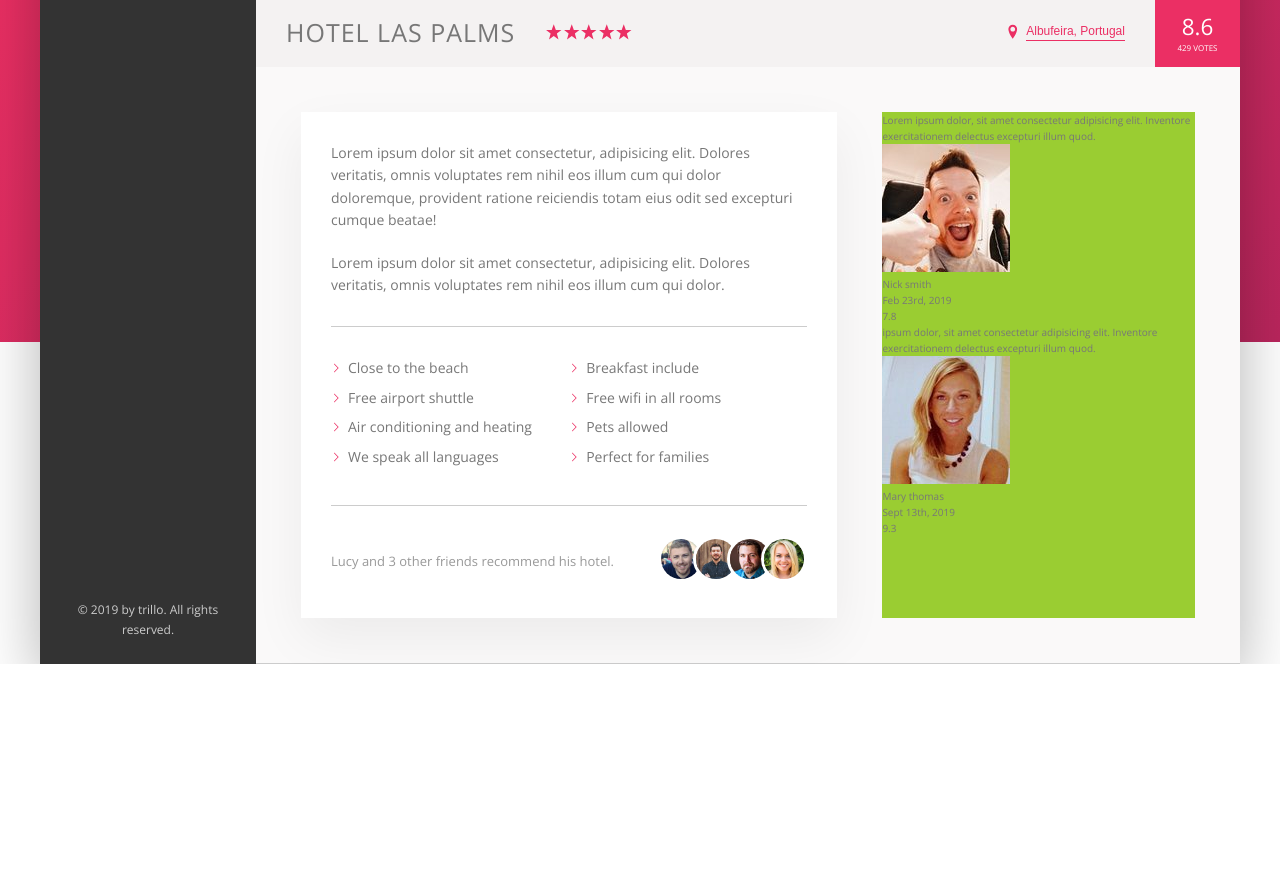
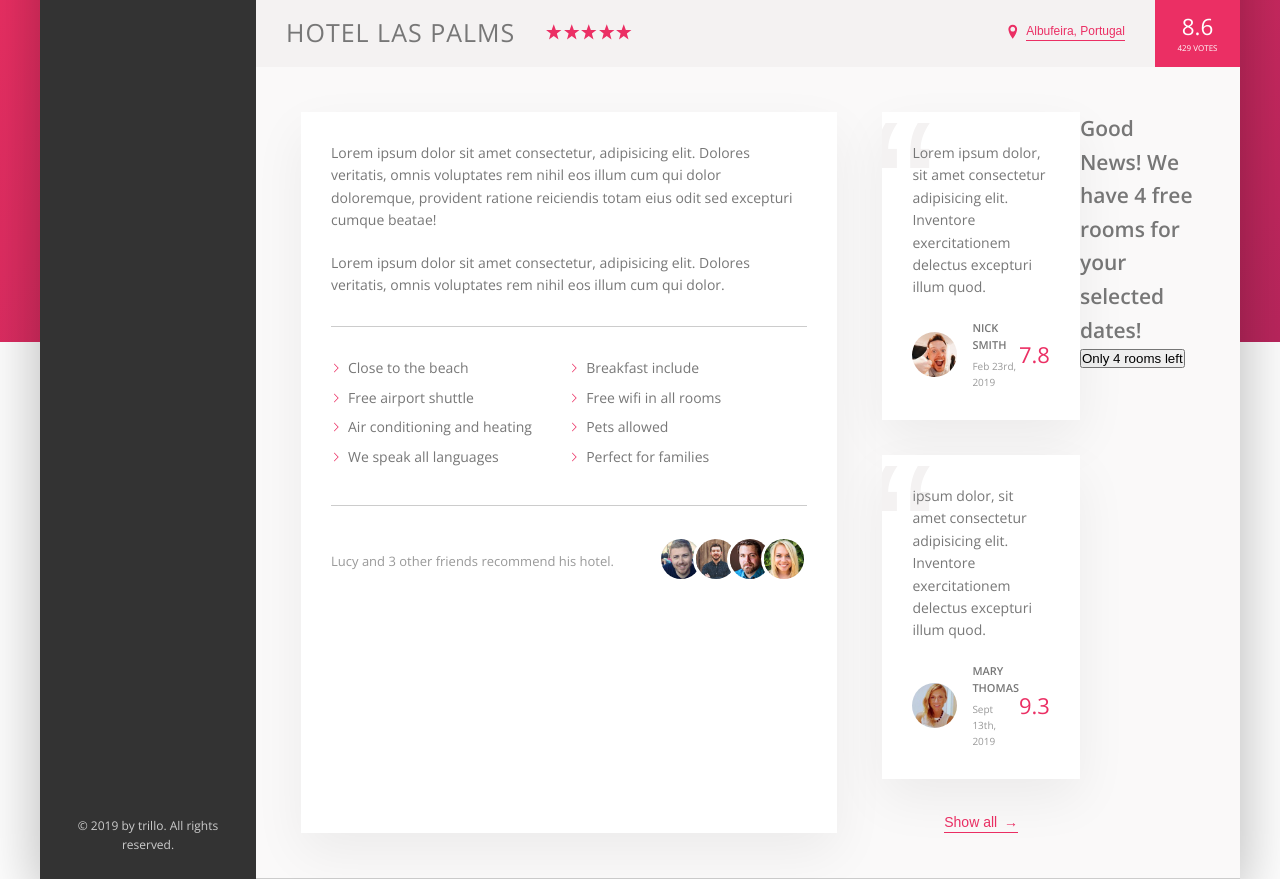
Before and after one commit to hiroshi0611/HotelSearch, a website: page index.html in a window 1280 px wide. Shown: the part 538-1417 px from the top of the page. Before the commit the page ends 1202 px from the top, so only its background shows below. Drawn offline with nearby package versions, Linux system fonts and the light colour scheme.

Commit message:
review section

```diff
--- a/index.html
+++ b/index.html
@@ -181,7 +181,7 @@
                                     <p class="review__user-name">Nick smith</p>
                                     <p class="review__user-date">Feb 23rd, 2019</p>
                                 </div>
-                                <div class="review_rating">7.8</div>
+                                <div class="review__rating">7.8</div>
                             </figcaption>
                         </figure>
                         <figure class="review">
@@ -195,9 +195,18 @@
                                     <p class="review__user-name">Mary thomas</p>
                                     <p class="review__user-date">Sept 13th, 2019</p>
                                 </div>
-                                <div class="review_rating">9.3</div>
+                                <div class="review__rating">9.3</div>
                             </figcaption>
                         </figure>
+                        <button class="btn-inline">Show all <span>&rarr;</span></button>
+                    </div>
+                    <div class="cta">
+                        <h2 class="cta__book-now">
+                            Good News! We have 4 free rooms for your selected dates!
+                        </h2>
+                        <button class="btn">
+                            Only 4 rooms left
+                        </button>
                     </div>
                 </div>
             </main>
--- a/sass/_components.scss
+++ b/sass/_components.scss
@@ -49,6 +49,7 @@
     &__button{
         border: none;
         background-color: var(--color-grey-light-2);
+
 
         &:focus{
             outline: none;
@@ -307,8 +308,17 @@
     cursor: pointer;
     transition: all .2s;
 
+    & span{
+        margin-left: 3px;
+        transition: margin-left .2s;
+    }
+
     &:hover{
         color: var(--color-grey-dark-1);
+
+        span{
+            margin-left: 8px;
+        }
     }
 
     &:focus{
@@ -336,6 +346,7 @@
 }
 
 .detail{
+    font-size: 1.4rem;
     display: flex;
     padding: 4.5rem;
     background-color: var(--color-grey-light-1);
@@ -343,7 +354,7 @@
 }
 
 .description{
-    font-size: 1.4rem;
+
     background-color: #fff;
     box-shadow: var(--shadow-light);
     padding: 3rem;
@@ -352,8 +363,10 @@
 }
 
 .user-reviews{
-    background-color: yellowgreen;
     flex: 1;
+     display: flex;
+     flex-direction: column;
+     align-items: center;
 }
 
 ////////////////////////////////////////
@@ -435,3 +448,72 @@
         }
     }
 }
+
+////////////////////////////////////////
+// REVIEWS
+
+.review{
+
+    background-color: #fff;
+    box-shadow: var(--shadow-light);
+    padding: 3rem;
+    margin-bottom: 3.5rem;
+    position: relative;
+    overflow: hidden;
+
+    &__text{
+        margin-bottom: 2rem;
+        z-index: 2;
+        position: relative;
+    }
+
+    &__user{
+        display: flex;
+        align-items: center;
+    }
+
+    &__photo{
+        height: 4.5rem;
+        width: 4.5rem;
+        border-radius: 50%;
+        margin-right: 1.5rem;
+
+    }
+
+    &__user-box{
+        // display: flex;
+        // flex-direction: column;
+        margin-right: auto;
+    }
+
+    &__user-name{
+        font-size: 1.1rem;
+        font-weight: 600;
+        text-transform: uppercase;
+        margin-bottom: .4rem;
+
+    }
+
+    &__user-date{
+        font-size: 1rem;
+        color: var(--color-grey-dark-3);
+    }
+
+    &__rating{
+        color: var(--color-primary);
+        font-size: 2.2rem;
+        font-weight: 300;
+    }
+
+    &::before{
+        content: "\201C";
+        position: absolute;
+        top: -2rem;
+        left: -1.2rem;
+        line-height: 1;
+        font-size: 20rem;
+        color: var(--color-grey-light-2);
+        font-family: sans-serif;
+        z-index: 1;
+    }
+}
```
Also changed, not shown: css/style.css.
